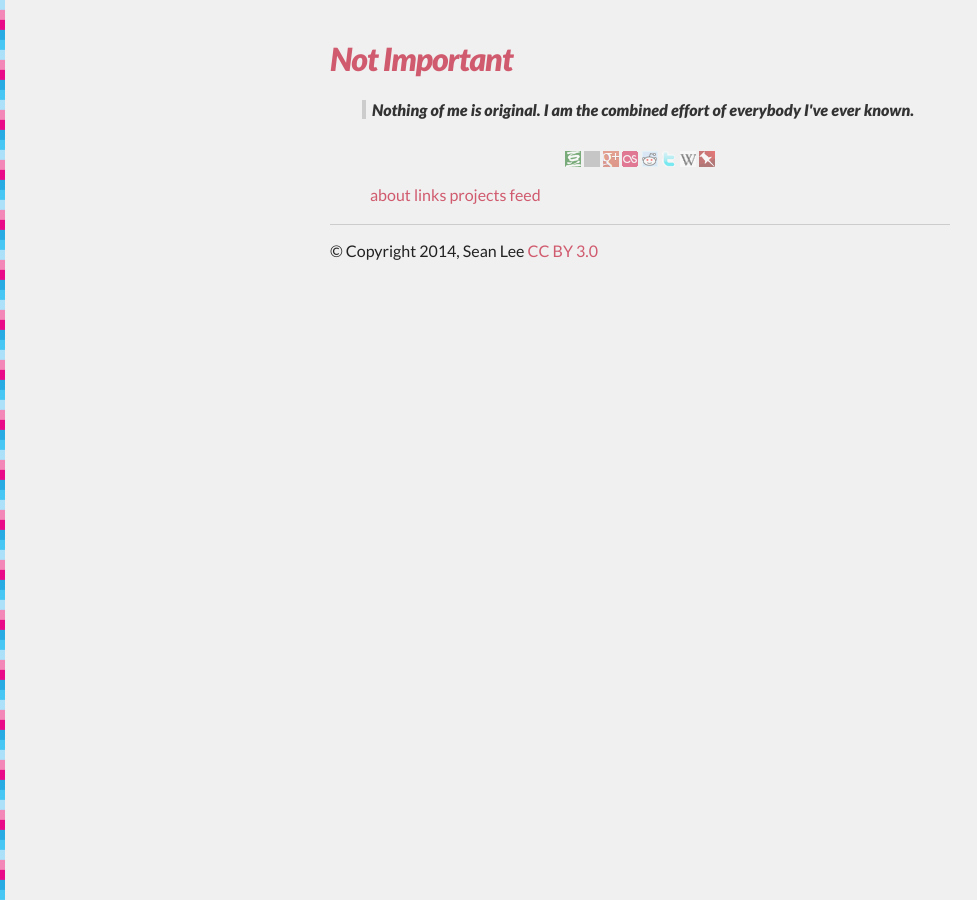
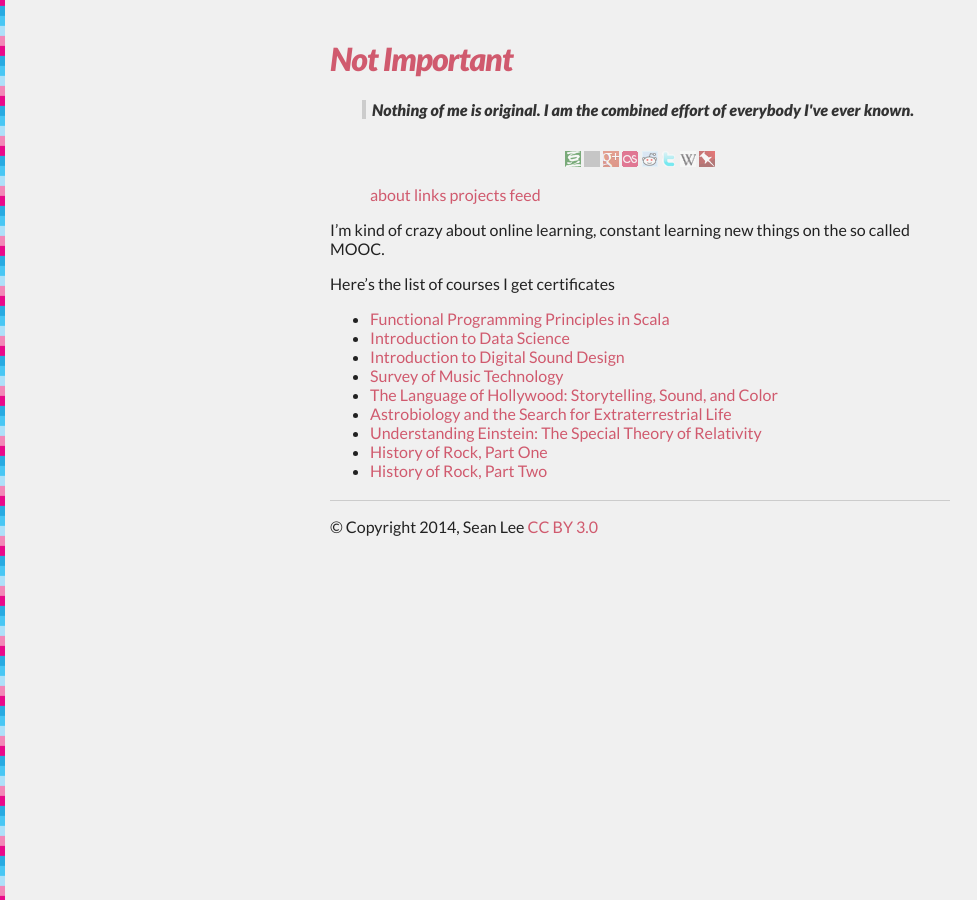
Before and after one commit to lisongx/notimportant.org, a Jekyll site: the page built from certificates/index.md, in a window 1280 px wide. Shown: the whole page, without its empty margins (0-977 px from the left). Built offline with Jekyll 4.4.1, drawn with Linux system fonts in a browser that asks for light colours; nearby versions of some CDN libraries; grey boxes are pictures that could not be loaded.

Commit message:
certificates page

```diff
--- a/certificates/index.md
+++ b/certificates/index.md
@@ -2,3 +2,28 @@
 layout: default
 title: Certificates
 ---
+
+I'm kind of crazy about online learning, constant learning new things on the so called MOOC.
+
+Here's the list of courses I get certificates
+
+
+* [Functional Programming Principles in Scala][progfun]
+* [Introduction to Data Science][datasci]
+* [Introduction to Digital Sound Design][digitalsounddesign]
+* [Survey of Music Technology][musictech]
+* [The Language of Hollywood: Storytelling, Sound, and Color][hollywood]
+* [Astrobiology and the Search for Extraterrestrial Life][astrobio]
+* [Understanding Einstein: The Special Theory of Relativity][einstein]
+* [History of Rock, Part One][historyofrock1]
+* [History of Rock, Part Two][historyofrock2]
+
+[progfun]: progfun.pdf
+[datasci]: datasci.pdf
+[digitalsounddesign]: digitalsounddesign.pdf
+[musictech]: musictech.pdf
+[hollywood]: hollywood.pdf
+[astrobio]: astrobio.pdf
+[einstein]: einstein.pdf
+[historyofrock1]: historyofrock1.pdf
+[historyofrock2]: historyofrock2.pdf
```
